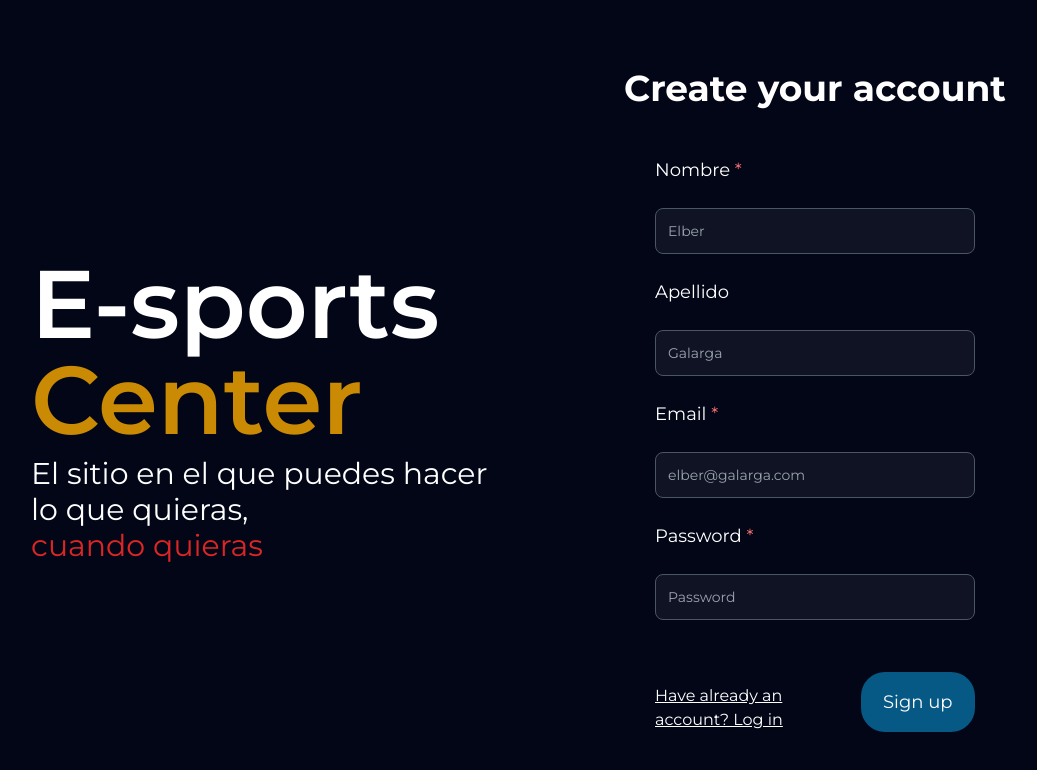
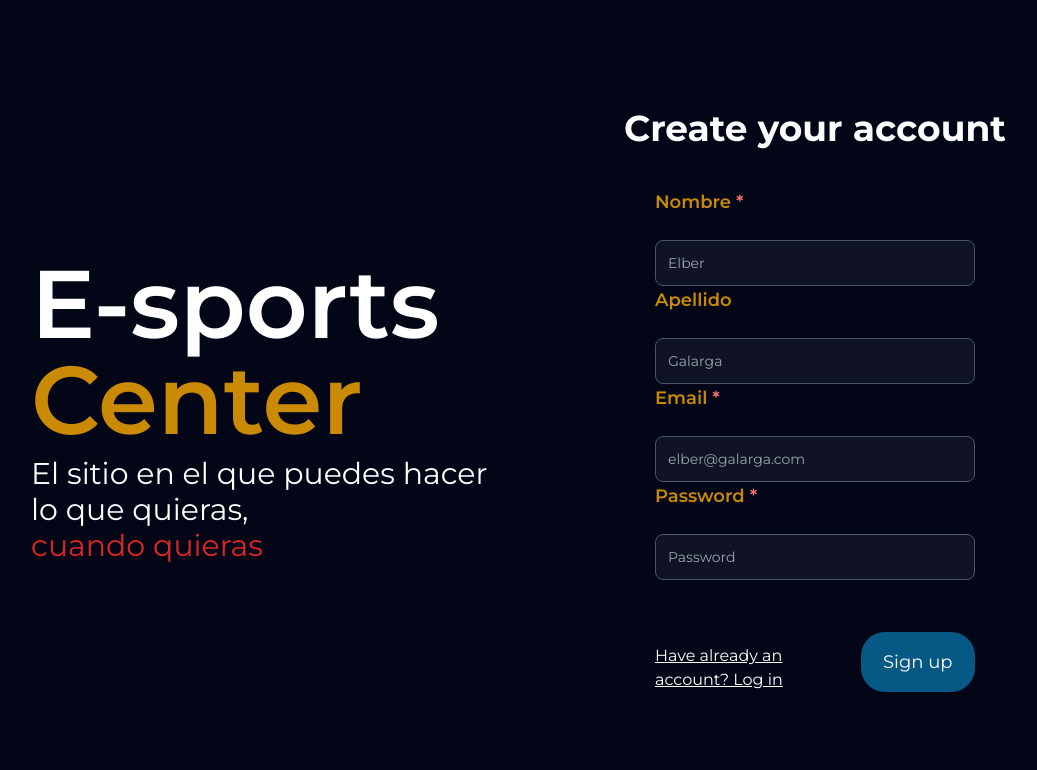
Before and after one commit to franabad/padelweb, a Next.js app: page /register in a window 1280 px wide. Shown: the top 770 px of the page, without its empty margins (145-1182 px from the left). Built offline with nearby package versions, Linux system fonts and the light colour scheme; no server answers; what tailwindcss-animated would draw is missing.

Commit message:
Update code for new page

```diff
--- a/src/components/client/input.tsx
+++ b/src/components/client/input.tsx
@@ -7,30 +7,36 @@ import {
 } from 'react-hook-form'
 
 function Input(props: {
+  id?: string
   name: string
-  label: string
+  label?: string
   type: string
   placeholder?: string
   validations?: RegisterOptions<FieldValues, string>
   errorMessage?: string
+  showRequired?: boolean
+  defaultValue?: string
+  autocomplete?: string
 }) {
   const {
     register,
     formState: { errors }
   } = useFormContext()
-  const { name, label, type, placeholder, validations, errorMessage } = props
+  const { name, label, type, placeholder, validations, errorMessage, defaultValue, autocomplete, showRequired = true } = props
 
   return (
     <>
-      <label className="text-white block mb-3 mt-2 text-lg" htmlFor={name}>
+      <label className="text-yellow-600 font-semibold text-lg" htmlFor={name}>
         {label}
-        {validations?.required && <span className="text-red-400"> *</span>}
+        {showRequired && validations?.required && <span className="text-red-400"> *</span>}
       </label>
       <input
         className="items-center bg-white/5 text-sm border border-gray-600 text-white rounded-lg block w-full p-3 placeholder-gray-400"
         type={type}
         id={name}
         placeholder={placeholder}
+        defaultValue={defaultValue}
+        autoComplete={autocomplete}
         {...register(name, validations ? { ...validations } : undefined)}
       />
       {validations?.required && (errors[name]?.type === 'required') && (
```
